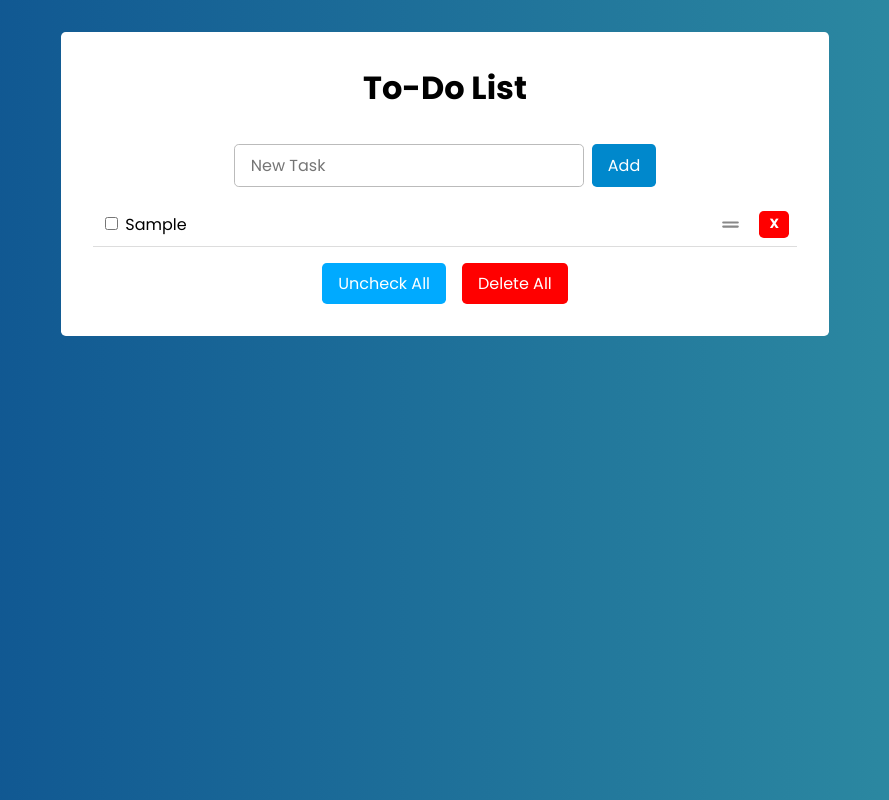
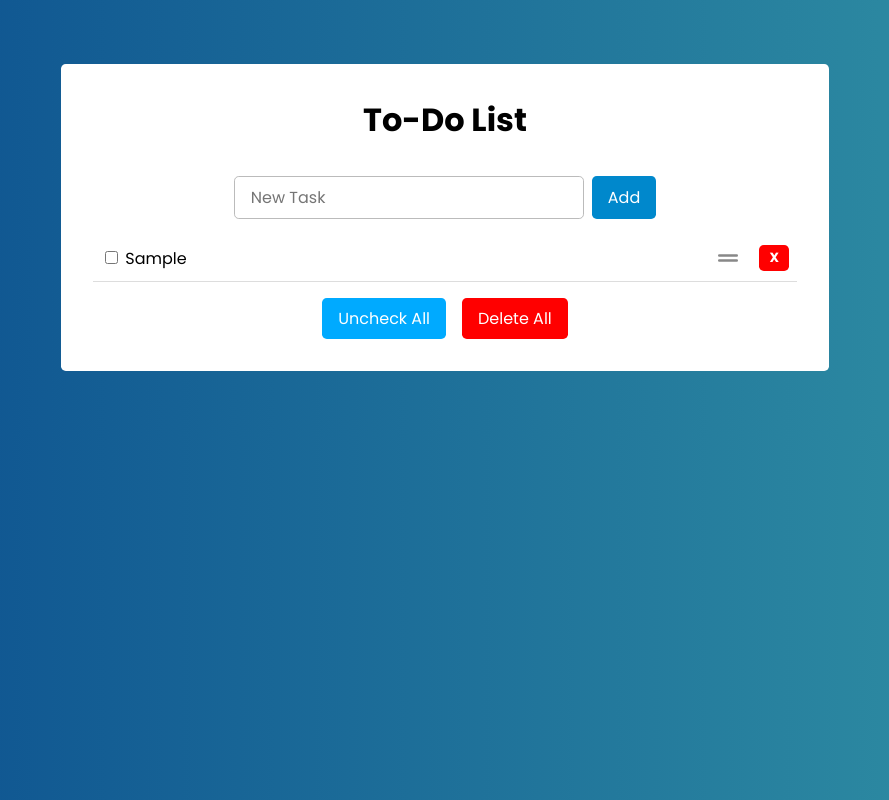
Before and after one commit to ecortesg/to-do-list, a website with bundled scripts: page public/index.html in a window 1280 px wide. Both pictures are taken after typing "Sample" into the empty fields and a click on the button "Add". Shown: the whole page, without its empty margins (195-1084 px from the left). Built offline with nearby package versions, Linux system fonts and the light colour scheme.

Commit message:
Increased icon size and fixed body margin

```diff
--- a/public/index.css
+++ b/public/index.css
@@ -3,7 +3,7 @@
 }
 
 body {
-  margin: 0;
+  margin: 4rem;
   display: flex;
   justify-content: center;
   background: linear-gradient(to right, rgb(11, 78, 143), rgb(49, 146, 164));
@@ -16,7 +16,6 @@ main {
   flex-direction: column;
   background-color: white;
   max-width: 768px;
-  margin: 2rem;
   padding: 2rem;
   border-radius: 0.3rem;
 }
@@ -88,6 +87,7 @@ h1 {
   font-size: inherit;
   font-family: inherit;
   transition: border-color 100ms;
+  max-width: 66%;
 }
 
 #new-task-form input:focus {
@@ -119,8 +119,8 @@ h1 {
 }
 
 .right-side img {
-  height: 25px;
-  width: 25px;
+  height: 30px;
+  width: 30px;
   align-self: center;
   cursor: move;
 }
@@ -131,8 +131,11 @@ h1 {
 }
 
 @media (max-width: 768px) {
+  body {
+    margin: 1rem;
+  }
+
   main {
-    margin: 1rem;
     padding: 1rem;
   }
 }
--- a/src/index.ts
+++ b/src/index.ts
@@ -78,7 +78,6 @@ function renderTask(task: Task) {
       listItem.classList.remove("dragging");
     });
   });
-
   ["dragover", "touchmove"].forEach((evt) => {
     dragIcon.addEventListener(evt, (e: any) => {
       e.preventDefault();
@@ -114,7 +113,6 @@ function renderTask(task: Task) {
       saveTasks();
     });
   });
-
   label.htmlFor = task.id;
   label.append(task.name);
   list.appendChild(taskElement);
```
